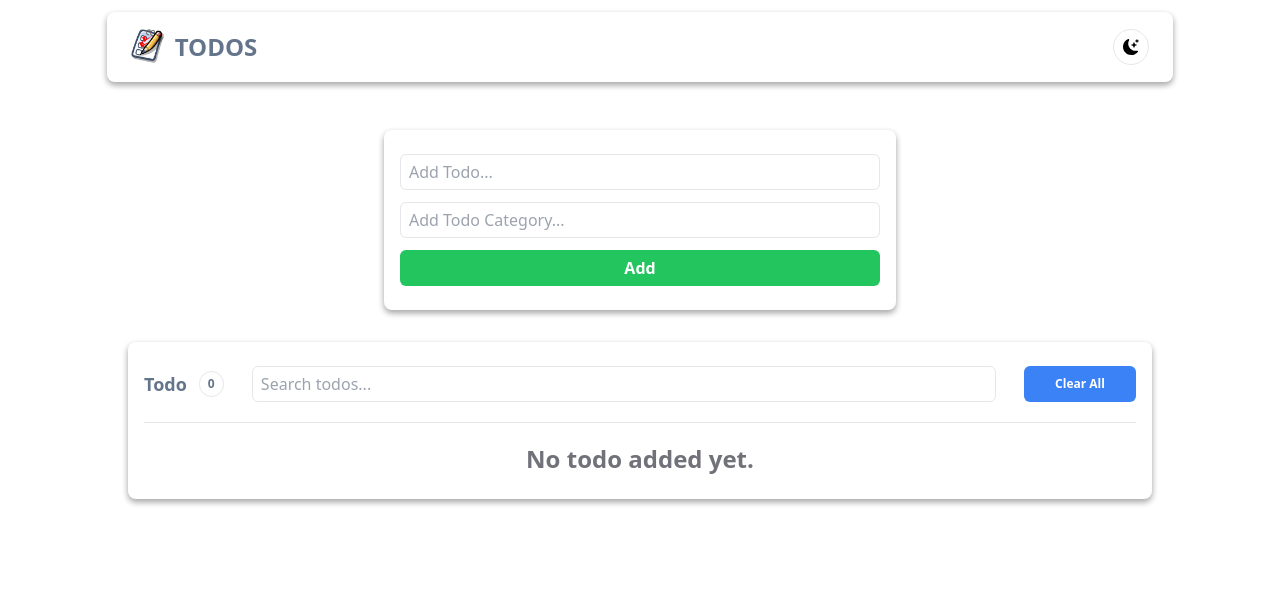
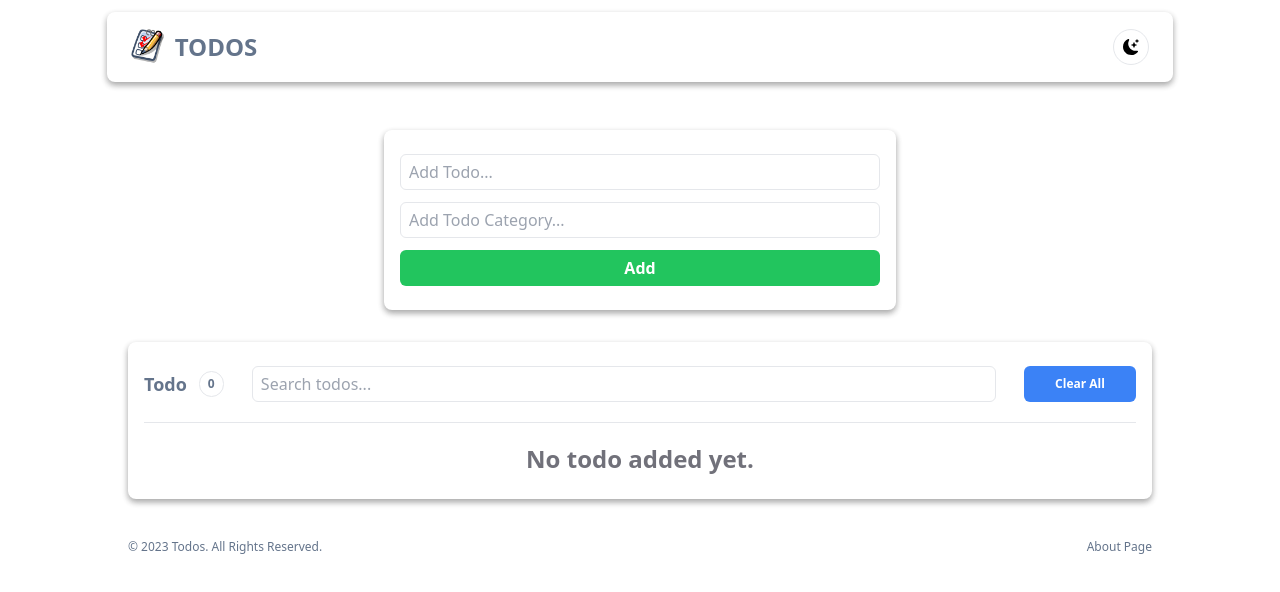
Before and after one commit to Itodo-S/todos, a React (Vite) app: page / in a window 1280 px wide. Shown: the top 592 px of the page. Built offline with nearby package versions, Linux system fonts and the light colour scheme.

Commit message:
Built beautifully

```diff
--- a/package.json
+++ b/package.json
@@ -21,6 +21,7 @@
     "sort-by": "^1.2.0"
   },
   "devDependencies": {
+    "@types/jest": "^29.5.6",
     "@types/react": "^18.2.15",
     "@types/react-dom": "^18.2.7",
     "@typescript-eslint/eslint-plugin": "^6.0.0",
@@ -30,8 +31,11 @@
     "eslint": "^8.45.0",
     "eslint-plugin-react-hooks": "^4.6.0",
     "eslint-plugin-react-refresh": "^0.4.3",
+    "jest": "^29.7.0",
+    "jest-environment-jsdom": "^29.7.0",
     "postcss": "^8.4.31",
     "tailwindcss": "^3.3.5",
+    "ts-jest": "^29.1.1",
     "typescript": "^5.0.2",
     "vite": "^4.4.5"
   }
--- a/src/components/content/TodoCard.tsx
+++ b/src/components/content/TodoCard.tsx
@@ -1,5 +1,4 @@
 import { BsTrash3Fill } from "react-icons/bs";
-import { FiEdit } from "react-icons/fi";
 import { AiOutlineCopy } from "react-icons/ai";
 
 interface TodoCardProps {
@@ -37,9 +36,6 @@ const TodoCard: React.FC<TodoCardProps> = ({
           <div className="icon-case border-green-500">
             <AiOutlineCopy color="green" onClick={handleCopyTodo} />
           </div>
-          <div className="icon-case border-blue-500">
-            <FiEdit color="blue" />
-          </div>
           <div className="icon-case border-red-500" onClick={onDelete}>
             <BsTrash3Fill color="red" />
           </div>
--- /dev/null
+++ b/src/pages/About.tsx
@@ -0,0 +1,9 @@
+const About = () => {
+  return (
+    <div className="w-full h-screen flex items-center justify-center text-slate-500">
+      <p className="text-4xl">Aout Page</p>
+    </div>
+  );
+};
+
+export default About;
--- a/src/pages/HomePage.tsx
+++ b/src/pages/HomePage.tsx
@@ -3,6 +3,7 @@ import { TodoForm } from "../components/todoForm";
 import { ContentCard } from "../components/content";
 import React from "react";
 import { Todo } from "../interfaces/types";
+import { Link } from "react-router-dom";
 
 const HomePage = () => {
   // Load todos from local storage on initial render
@@ -39,6 +40,16 @@ const HomePage = () => {
         clearAllTodos={clearAllTodos}
         onDeleteTodo={onDeleteTodo}
       />
+
+      <footer className="mt-10 md:w-4/5 w-11/12  flex justify-between items-center">
+        <p className="text-slate-500 text-xs">
+          © 2023 Todos. All Rights Reserved.
+        </p>
+
+        <Link className="text-slate-500 text-xs" to="/about">
+          About Page
+        </Link>
+      </footer>
     </div>
   );
 };
--- a/src/router/Router.tsx
+++ b/src/router/Router.tsx
@@ -7,11 +7,13 @@ import {
 
 // pages
 import { HomePage } from "../pages";
+import About from "../pages/About";
 
 const router = createBrowserRouter(
   createRoutesFromElements(
     <Route path="/">
       <Route index element={<HomePage />} />
+      <Route path="about" element={<About />} />
     </Route>
   )
 );
```
Also changed, not shown: 1 other file (tests, documents, lock files or other folders).
